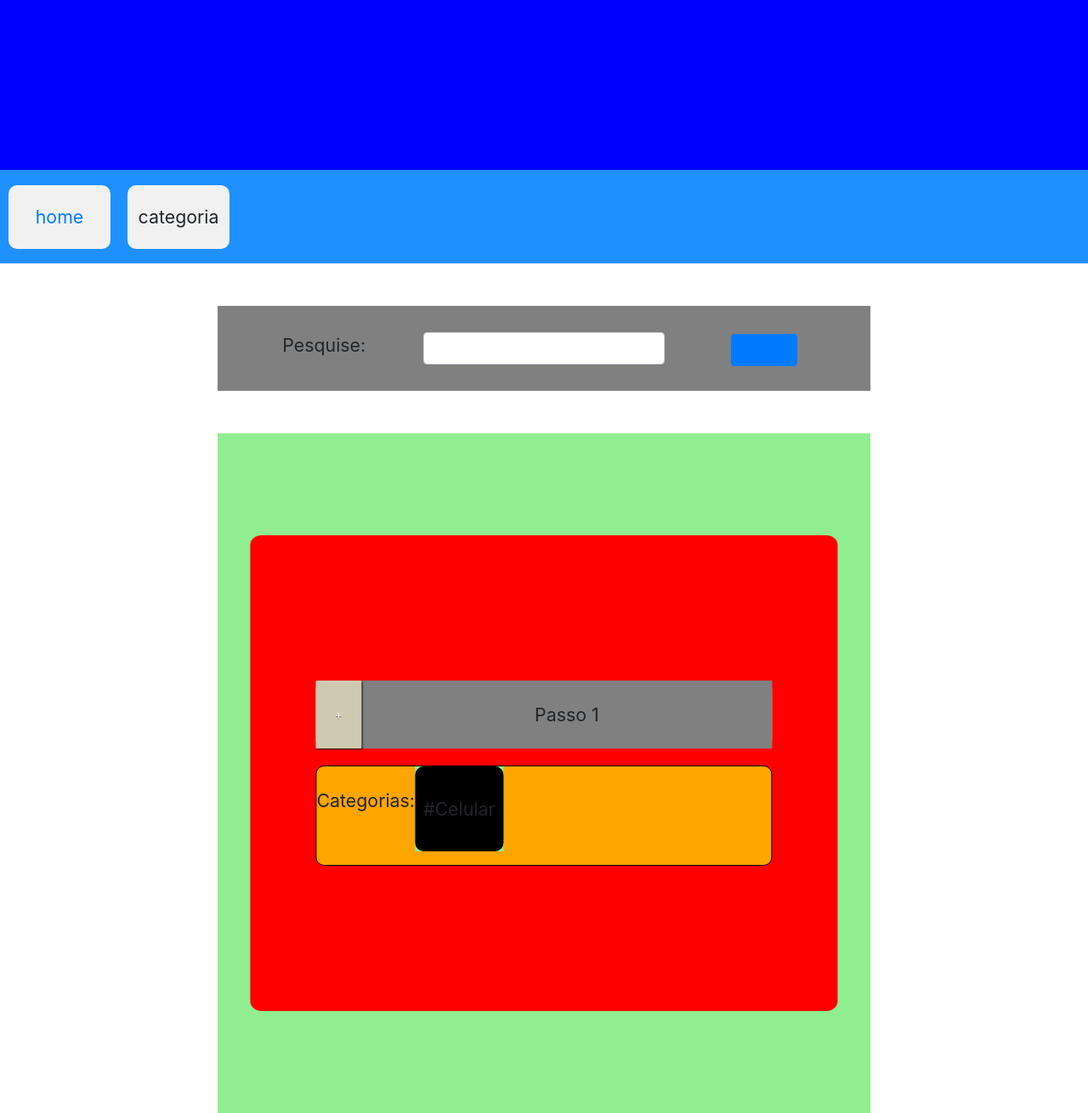
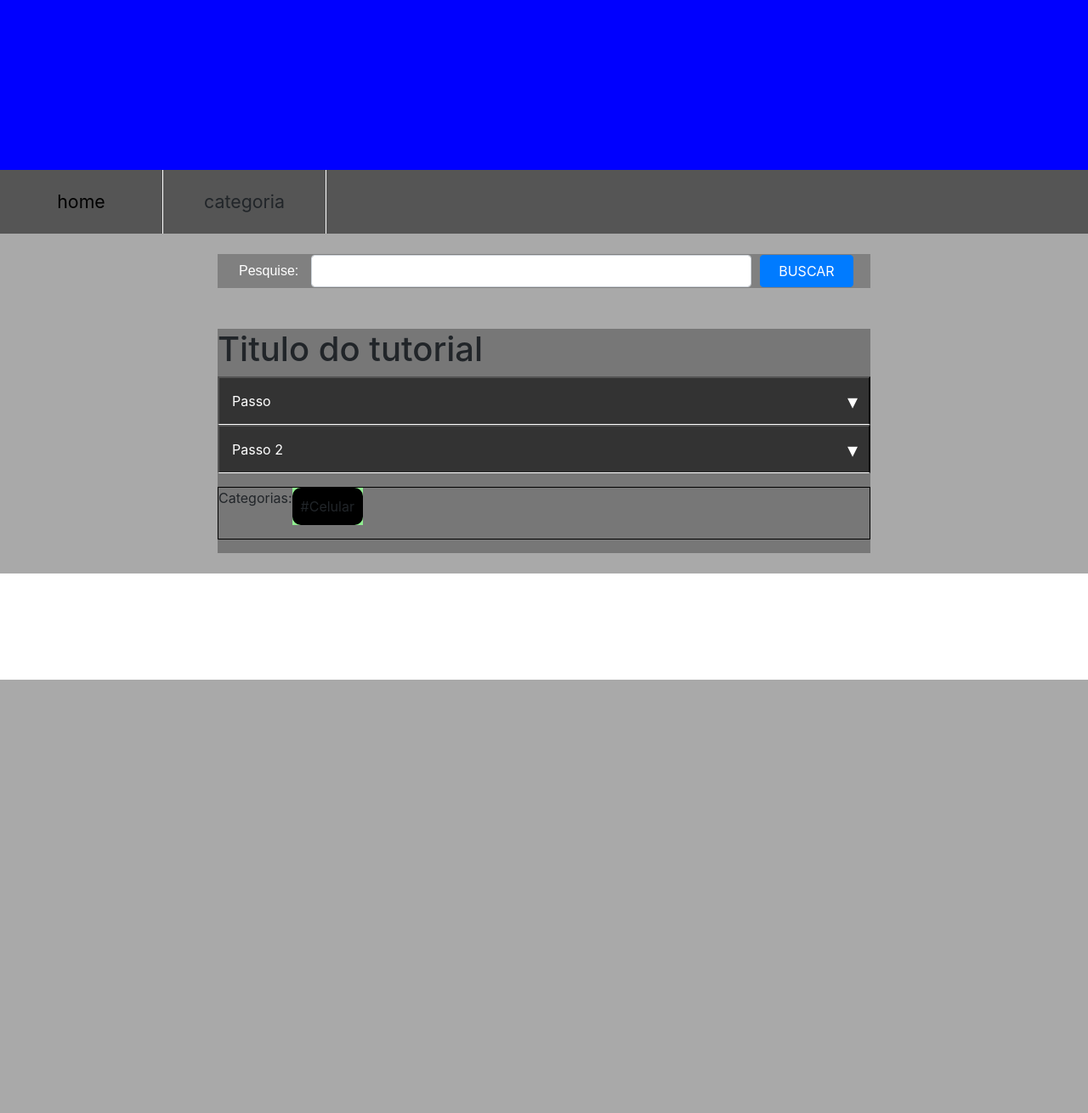
Before and after one commit to ramon-oliveira2/TutoFacil, a PHP site: page / in a window 1280 px wide. Shown: the whole page at 85% size. After the commit the page ends 800 px from the top, so only its background shows below. Run offline with PHP 8.4, Linux system fonts and the light colour scheme.

Commit message:
concluido o passos e o pesquisar categoria.

```diff
--- a/teste/index.html
+++ b/teste/index.html
@@ -12,43 +12,75 @@
 	<nav id="menu">
 
 		<div class="menuFlex">
-			<div><a href="index.html">home</a></div>
+			<div><a href="index.html" style="text-decoration: none; color: black;">home</a></div>
 			<div>categoria</div>
 		</div>
 
 	</nav>
 	<div class="ajudante">
 		<div id="pesquisar">
-			<div class="div-pesquisa">
-				<div><label>Pesquise:</label></div>
-				<div id="busca-input"><input type="text" class="form-control" id="bus-categoria" name="bus-categoria"></div>
-				<div><button type="submit" class="btn btn-primary"><a href="">buscar</a></button></div>
-			</div>
+			<form class="div-pesquisa" method="POST" action="">
+				<label id="label-pesquise">Pesquise:</label>
+				<input type="text" class="form-control" id="bus-categoria" name="bus-categoria">
+				<button type="submit" class="btn btn-primary" id="busca-input">BUSCAR</button>
+			</form>
 		</div>
 		<div id="main">
-			<div class="passos">
 				<div>
-					<div class="FAQ">
-					 	<a href="#hide1" class="hide1" id="hide1">+</a>
-					    <a href="#show1" class="show1" id="show1">-</a>
-					    <div class="question">Passo 1</div>
-					    <div class="list1">
-					        <p>TutoFacil é um projeto que tem como objetivo criar uma aplicação web que ensine pessoas de idade mais avançada a resolverem problemas comuns no meio tecnológico.</p>
-					    </div>
+					<h1>Titulo do tutorial</h1>
+				</div>
+				<div class="accordion">
+					<button type="button" class="accordion__button">Passo</button>
+					<div class="accortion__content">
+						<p>
+							Lorem ipsum dolor sit amet, consectetur adipisicing elit, sed do eiusmod
+							tempor incididunt ut labore et dolore magna aliqua. Ut enim ad minim veniam,
+							quis nostrud exercitation ullamco laboris nisi ut aliquip ex ea commodo
+							consequat. Duis aute irure dolor in reprehenderit in voluptate velit esse
+							cillum dolore eu fugiat nulla pariatur. Excepteur sint occaecat cupidatat non
+							proident, sunt in culpa qui officia deserunt mollit anim id est laborum.
+						</p>
 					</div>
 				</div>
-				<div class="example">
-					<label id="show-cat">Categorias:</label>
-					<div>
-						<ul>
-							<li>#Celular</li>
-						</ul>
+				<div class="accordion">
+					<button type="button" class="accordion__button">Passo 2</button>
+					<div class="accortion__content">
+						<p>
+							Lorem ipsum dolor sit amet, consectetur adipisicing elit, sed do eiusmod
+							tempor incididunt ut labore et dolore magna aliqua. Ut enim ad minim veniam,
+							quis nostrud exercitation ullamco laboris nisi ut aliquip ex ea commodo
+							consequat. Duis aute irure dolor in reprehenderit in voluptate velit esse
+							cillum dolore eu fugiat nulla pariatur. Excepteur sint occaecat cupidatat non
+							proident, sunt in culpa qui officia deserunt mollit anim id est laborum.
+						</p>
 					</div>
+				</div>
+			<div class="example">
+				<label id="show-cat">Categorias:</label>
+				<div>
+					<ul>
+						<li>#Celular</li>
+					</ul>
 				</div>
 			</div>
 		</div>
 	</div>
 
+<script type="text/javascript">
+	document.querySelectorAll('.accordion__button').forEach(button =>{
+		button.addEventListener('click' , () => {
+			const accordionContent = button.nextElementSibling;
+			button.classList.toggle('accordion__button--active');
+			if (button.classList.contains('accordion__button--active')) {
+				accordionContent.style.maxHeight = accordionContent.scrollHeight + 'px';
+				document.getElementsByTagId('passos', 'main').style.maxHeight = accordionContent.scrollHeight
+				+ 'px';
+			} else{
+				accordionContent.style.maxHeight = 0;
+			}
+		});
+	});
+</script>
 <script src="https://code.jquery.com/jquery-3.4.1.slim.min.js" integrity="sha384-J6qa4849blE2+poT4WnyKhv5vZF5SrPo0iEjwBvKU7imGFAV0wwj1yYfoRSJoZ+n" crossorigin="anonymous"></script>
 <script src="https://cdn.jsdelivr.net/npm/popper.js@1.16.0/dist/umd/popper.min.js" integrity="sha384-Q6E9RHvbIyZFJoft+2mJbHaEWldlvI9IOYy5n3zV9zzTtmI3UksdQRVvoxMfooAo" crossorigin="anonymous"></script>
 <script src="https://stackpath.bootstrapcdn.com/bootstrap/4.4.1/js/bootstrap.min.js" integrity="sha384-wfSDF2E50Y2D1uUdj0O3uMBJnjuUD4Ih7YwaYd1iqfktj0Uod8GCExl3Og8ifwB6" crossorigin="anonymous"></script>
--- a/teste/style-index.css
+++ b/teste/style-index.css
@@ -15,20 +15,32 @@ header{
 
 .ajudante {
 	position: relative;
-	margin-top: 0px;
+	margin-top: 0;
 	width: 100%;
-	height: 1000px;
+	height: 400px;
+	display: flex;
+	justify-content: center;
+  	align-items: center;
+	flex-direction: row;
+	flex-wrap: wrap;
+	background-color: darkgray;
 }
-/*-----------------------DIV DE PESQUISA POR CAT----------------------*/
+
+#main {
+	position: relative;
+	width: 60%;
+	height: auto;
+	background-color: #777777;
+	margin: 0;
+}
+
 #pesquisar {
 	position: relative;
-	top: 10%;
-	left: 50%;
-	transform: translate(-50%, -50%);
 	width: 60%;
 	height: 10%;
 	background-color: gray;
 }
+/*-----------------------DIV DE PESQUISA POR CAT----------------------*/
 
 .div-pesquisa {
 	display: flex;
@@ -55,22 +67,22 @@ header{
 	border-radius: 10px;
 }
 
-#busca-input {
-	width: 100%;
+#label-pesquise{
+	font-family: sans-serif;
+	font-weight: 2pt;
+	margin: 15px;
+	color: white;
+}
+
+#busca-input{
+	width: 20%;
+	color: white;
+	margin: 10px;
 }
 
 /*-----------------------PRINCIPAL COM FLEXBOX----------------------*/
 
-#main {
-	position: relative;
-	top: 50%;
-	left: 50%;
-	transform: translate(-50%, -50%);
-	width: 60%;
-	height: 80%;
-	background-color: lightgreen;
-}
-
+/*
 .passos {
 	display: flex;
 	flex-direction: column;
@@ -96,93 +108,63 @@ header{
 	line-height: 80px;
 	font-size: 16pt;
 	border-radius: 10px;
+	margin: 0;
 }
-
+*/
 /*------------------------MENU COM FLEXBOX---------------------------*/
 .menuFlex {
   display: flex;
   flex-wrap: nowrap;
   flex-direction: row;
   align-items: center;
-  align-content: stretch;
-  background-color: DodgerBlue;
-  height: 110px;
+  align-content: none;
+  background-color: #555555;
+  height: 90%;
   position: relative;
 }
 
 .menuFlex > div {
-  background-color: #f1f1f1;
-  width: 120px;
-  margin: 10px;
+  background-color: opacity:1;
+  width: 15%;
+  margin: 0;
   text-align: center;
   line-height: 75px;
   font-size: 16pt;
-  border-radius: 10px
+  border-right: solid 1px white;
+}
+.menuFlex > a{
+	text-decoration: none;
 }
 
 /*-----------------------PASSOS COLAPSADOS----------------------*/
 
-.FAQ {
-    vertical-align: top;
-    height:auto !important;
-    display: flex;
-    flex-direction: row;
-    flex-wrap: wrap;
-    align-items: center;
-	align-content: center;
+.accordion__button{
+	width: 100%;
+	height: auto;
+	padding: 15px;
+	display: block;
+	outline: none;
+	border-bottom: solid 1px #ffffff;
+	cursor: pointer;
+	background-color: #333333;
+	color: #ffffff;
+	text-align: left;
+	transition: background 0.2s;
 }
-.list1{
-    display:none;
-    height:auto;
-    line-height: auto;
-    width: 100%;
-    background-color: white;
+.accordion__button::after{
+	content: '\25be';
+	float: right;
+	transform: scale(1.5);
 }
-.show1 {
-    display: none;
-}
-.hide1:target + .show1 {
-    display: inline;
-}
-.hide1:target {
-    display: none;
-}
-.hide1:target ~ .list1 {
-    display:inline;
-}
-
-.hide1, .show1{
-    width: 10%;
-    height: 10%;
-    border-radius: 2%;
-    font-size: 10pt;
-    color: #fff;
-    text-shadow: 0 1px 0 #666;
-    text-align: center;
-    text-decoration: none;
-    box-shadow: 1px 1px 2px #000;
-    background: #cccbbb;
-    opacity: .95;
-    margin-right: 0;
-}
-
-.hide1:hover, .show1:hover {
-    color: #eee;
-    text-shadow: 0 0 1px #666;
-    text-decoration: none;
-    box-shadow: 0 0 4px #222 inset;
-    opacity: 1;
-}
-
-.list1 p{
-    height:auto;
-    margin:0;
-}
-.question {
-    height: auto;
-    width: 90%;
-    line-height: auto;
-    background-color: gray;
+.accordion__button--active{background:#555555;}
+.accordion__button--active::after{content: '\25b4'}
+.accortion__content{
+	overflow: hidden;
+	max-height: 0;
+	transition: max-height 0.2s;
+	padding: 0 15px;
+	font-family: sans-serif;
+	background: #eeeeee;
 }
 
 /*--------------------------------LISTA DE CATEGORIA---------------------------------*/
```
